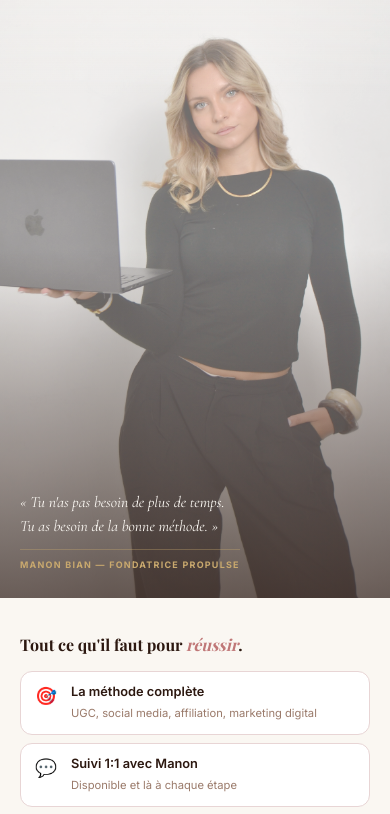
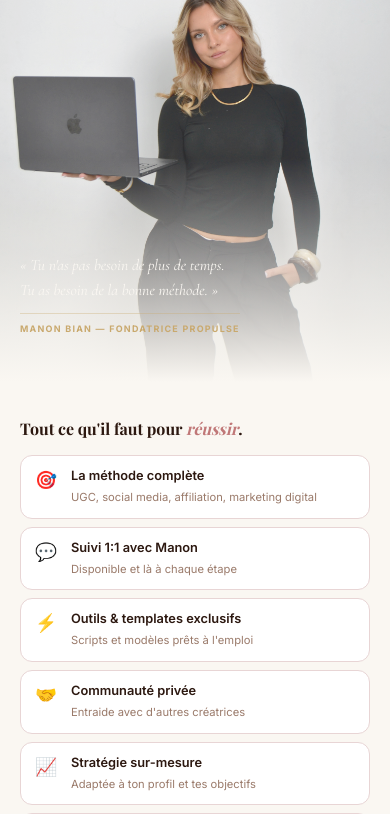
Before and after one commit to ManonBian/propulse-site, a plain HTML site: page rejoindre.html in a window 390 px wide. Shown: the part 178-992 px from the top of the page. Drawn offline with nearby package versions, Linux system fonts and the light colour scheme; a web font is replaced by a local one.

Commit message:
mobile hero: photo agrandie, moins transparente, fondu bas

```diff
--- a/rejoindre.html
+++ b/rejoindre.html
@@ -336,9 +336,10 @@
       .s1-mobile-hero {
         display: block !important;
         position: relative;
-        height: 92vh;
-        min-height: 520px;
-        overflow: hidden;
+        height: 105vw;
+        min-height: 560px;
+        max-height: 720px;
+        overflow: visible;
       }
 
       .s1-mobile-hero .mob-bg {
@@ -347,14 +348,14 @@
         width: 100%; height: 100%;
         object-fit: cover;
         object-position: center top;
-        opacity: .55;
+        opacity: .82;
       }
 
       .s1-mobile-hero .mob-overlay {
         position: absolute; inset: 0;
         background:
-          linear-gradient(to bottom, rgba(250,247,242,.6) 0%, transparent 35%),
-          linear-gradient(to top, rgba(44,24,16,.65) 0%, transparent 45%);
+          linear-gradient(to bottom, rgba(250,247,242,.15) 0%, transparent 20%),
+          linear-gradient(to top, var(--cream) 0%, rgba(250,247,242,.6) 18%, transparent 40%);
       }
 
       .s1-mobile-hero .mob-content {
@@ -363,15 +364,15 @@
         display: flex;
         flex-direction: column;
         justify-content: space-between;
-        padding: 24px 20px 28px;
+        padding: 20px 20px 48px;
       }
 
       .s1-mobile-hero .mob-top {
         display: flex;
         flex-direction: column;
         align-items: flex-start;
-        gap: 14px;
-        margin-top: 12px;
+        gap: 12px;
+        margin-top: 8px;
       }
 
       .s1-mobile-hero .mob-tag {
```
